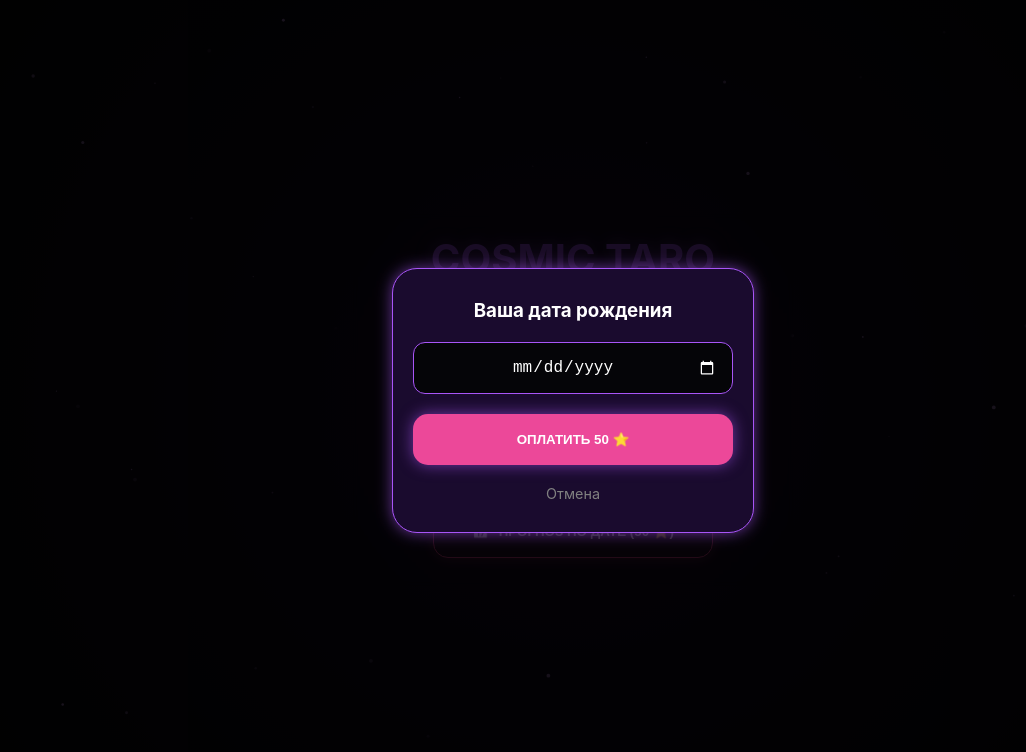
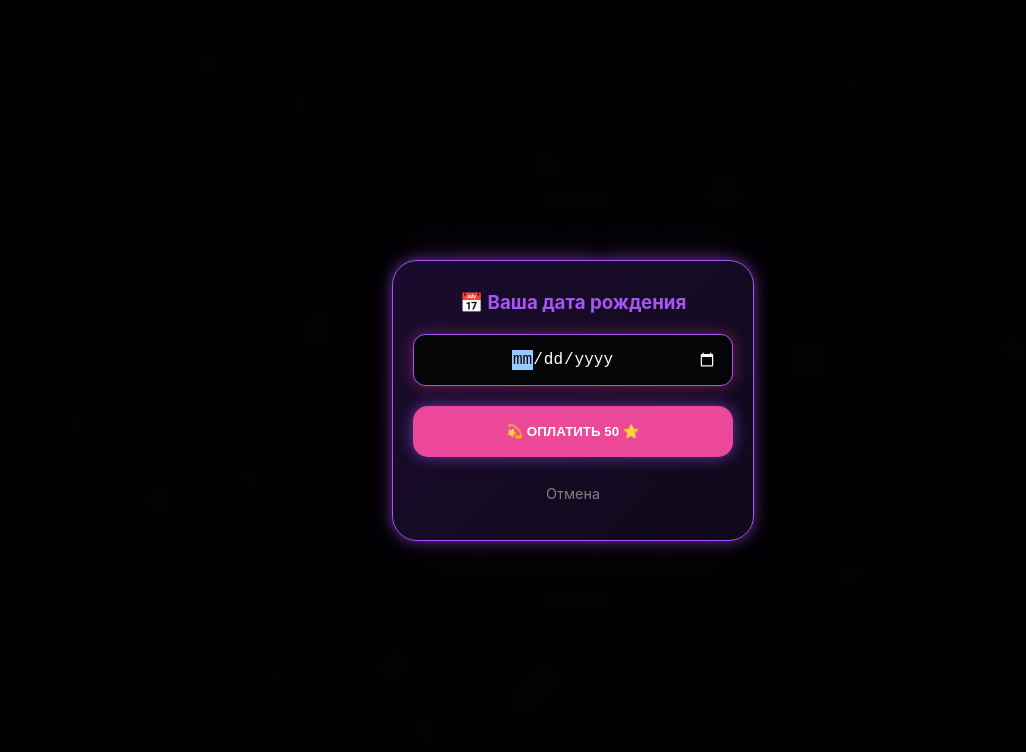
Before and after one commit to DShakoid/cosmic-taro-tma, a plain HTML site: page index.html in a window 1280 px wide. Both pictures are taken after a click on the button "Прогноз по дате рождения". Shown: the top 752 px of the page, without its empty margins (67-1093 px from the left). Drawn offline with Linux system fonts and the light colour scheme.

Commit message:
Update index.html

```diff
--- a/index.html
+++ b/index.html
@@ -4,23 +4,27 @@
     <meta charset="UTF-8">
     <meta name="viewport" content="width=device-width, initial-scale=1.0, viewport-fit=cover">
     <link rel="icon" type="image/png" href="icon_cosmic_taro128.png">
+    <link rel="preload" as="image" href="icon_cosmic_taro128.png">
     <title>Cosmic Tarot - Welcome</title>
     <style>
         :root {
             --purp: #a855f7;
+            --pink: #ec4899;
             --bg: #050508;
             --neon-purp: 0 0 15px rgba(168, 85, 247, 0.6);
+            --neon-pink: 0 0 15px rgba(236, 72, 153, 0.4);
         }
         body {
             margin: 0;
             background: var(--bg);
             color: white;
-            font-family: -apple-system, sans-serif;
+            font-family: -apple-system, BlinkMacSystemFont, "Segoe UI", Roboto, sans-serif;
             display: flex;
             align-items: center;
             justify-content: center;
             height: 100vh;
             overflow: hidden;
+            position: relative;
         }
 
         .stars {
@@ -50,26 +54,43 @@
             align-items: center;
             backdrop-filter: blur(2px);
             -webkit-backdrop-filter: blur(2px);
+            animation: fadeInUp 0.8s cubic-bezier(0.23, 1, 0.32, 1);
+        }
+
+        @keyframes fadeInUp {
+            from {
+                opacity: 0;
+                transform: translateY(30px);
+            }
+            to {
+                opacity: 1;
+                transform: translateY(0);
+            }
         }
 
         h1 {
             font-size: 2.5rem;
-            color: var(--purp);
+            background: linear-gradient(135deg, var(--purp) 0%, var(--pink) 100%);
+            -webkit-background-clip: text;
+            background-clip: text;
+            color: transparent;
             text-shadow: var(--neon-purp);
             margin-bottom: 5px;
             margin-top: 0;
+            letter-spacing: 2px;
         }
 
         .subtitle {
             margin-bottom: 30px;
             opacity: 0.8;
             font-size: 0.9rem;
+            color: #c4b5fd;
         }
 
         .btn {
             box-sizing: border-box;
             width: 280px;
-            padding: 18px; /* Чуть уменьшил для баланса */
+            padding: 18px;
             margin: 8px 0;
             background: rgba(168, 85, 247, 0.1);
             border: 1px solid var(--purp);
@@ -77,7 +98,7 @@
             border-radius: 15px;
             text-decoration: none;
             font-weight: bold;
-            transition: all 0.3s ease;
+            transition: all 0.3s cubic-bezier(0.23, 1, 0.32, 1);
             box-shadow: var(--neon-purp);
             display: flex;
             align-items: center;
@@ -85,15 +106,50 @@
             gap: 10px;
             cursor: pointer;
             outline: none;
+            position: relative;
+            overflow: hidden;
         }
 
-        /* Стили для инпута даты */
+        .btn::before {
+            content: '';
+            position: absolute;
+            top: 50%;
+            left: 50%;
+            width: 0;
+            height: 0;
+            border-radius: 50%;
+            background: rgba(255, 255, 255, 0.1);
+            transform: translate(-50%, -50%);
+            transition: width 0.6s, height 0.6s;
+        }
+
+        .btn:active::before {
+            width: 300px;
+            height: 300px;
+        }
+
+        .btn:active {
+            transform: scale(0.97);
+        }
+
+        .btn:hover {
+            background: rgba(168, 85, 247, 0.2);
+            box-shadow: 0 0 20px rgba(168, 85, 247, 0.8);
+        }
+
         input[type="date"] {
             appearance: none;
             -webkit-appearance: none;
-            color-scheme: dark; /* Делает иконку календаря светлой */
+            color-scheme: dark;
             font-size: 1rem;
             text-align: center;
+            cursor: pointer;
+        }
+
+        input[type="date"]:focus {
+            outline: none;
+            border-color: var(--pink);
+            box-shadow: var(--neon-pink);
         }
 
         #date-modal {
@@ -101,16 +157,23 @@
             position: fixed;
             top: 0; left: 0;
             width: 100%; height: 100%;
-            background: rgba(0,0,0,0.85);
+            background: rgba(0,0,0,0.9);
+            backdrop-filter: blur(8px);
             z-index: 100;
             align-items: center;
             justify-content: center;
             padding: 20px;
             box-sizing: border-box;
+            animation: fadeIn 0.3s ease;
+        }
+
+        @keyframes fadeIn {
+            from { opacity: 0; }
+            to { opacity: 1; }
         }
 
         .modal-content {
-            background: #1a0b2e;
+            background: linear-gradient(135deg, #1a0b2e 0%, #0f0a1a 100%);
             padding: 30px 20px;
             border-radius: 25px;
             border: 1px solid var(--purp);
@@ -118,21 +181,61 @@
             width: 100%;
             max-width: 320px;
             box-shadow: var(--neon-purp);
+            animation: slideUp 0.3s cubic-bezier(0.23, 1, 0.32, 1);
         }
+
+        @keyframes slideUp {
+            from {
+                opacity: 0;
+                transform: translateY(30px);
+            }
+            to {
+                opacity: 1;
+                transform: translateY(0);
+            }
+        }
+
         .btn.disabled {
-    opacity: 0.5; /* Слегка увеличил прозрачность для читаемости */
-    box-shadow: none !important; /* Убираем неоновое свечение */
-    border-color: #444 !important; /* Делаем границу темно-серой */
-    color: #888; /* Цвет текста делаем тусклым */
-    cursor: not-allowed;
-    filter: grayscale(1); /* Делает иконку ᚱ серой */
-    background: rgba(255, 255, 255, 0.05); /* Совсем слабый фон */
-}
+            opacity: 0.6;
+            box-shadow: none !important;
+            border-color: #444 !important;
+            color: #888;
+            cursor: not-allowed;
+            filter: grayscale(0.5);
+            background: rgba(255, 255, 255, 0.03);
+            transform: none !important;
+        }
 
-/* Убираем эффект блика для неактивной кнопки */
-.btn.disabled::after {
-    display: none;
-}
+        .btn.disabled:active {
+            transform: none !important;
+        }
+
+        .btn.disabled::before {
+            display: none;
+        }
+
+        .close-btn {
+            color: gray;
+            margin-top: 20px;
+            cursor: pointer;
+            font-size: 0.9rem;
+            transition: color 0.3s ease;
+            padding: 8px;
+        }
+
+        .close-btn:hover {
+            color: white;
+        }
+
+        /* Анимация для кнопки donate */
+        @keyframes pulse {
+            0%, 100% { box-shadow: 0 0 15px rgba(236, 72, 153, 0.4); }
+            50% { box-shadow: 0 0 25px rgba(236, 72, 153, 0.8); }
+        }
+
+        .btn[style*="ec4899"] {
+            animation: pulse 2s infinite;
+        }
     </style>
 </head>
 <body>
@@ -143,47 +246,59 @@
         <h1>COSMIC TARO</h1>
         <p class="subtitle">Выберите инструмент предсказания</p>
 
-        <a href="taro/index.html" class="btn">
+        <a href="/taro/index.html" class="btn" aria-label="Перейти к картам Таро">
             <span>🔮</span> КАРТЫ ТАРО
         </a>
 
-        <div class="btn disabled">
+        <div class="btn disabled" aria-disabled="true" aria-label="Руны в разработке">
             <span>ᚱ</span> РУНЫ (СКОРО)
         </div>
 
-        <button onclick="openDateModal()" class="btn" style="background: rgba(236, 72, 153, 0.1); border-color: #ec4899; box-shadow: 0 0 15px rgba(236, 72, 153, 0.4);">
+        <button onclick="openDateModal()" class="btn" aria-label="Прогноз по дате рождения" style="background: rgba(236, 72, 153, 0.1); border-color: #ec4899; box-shadow: 0 0 15px rgba(236, 72, 153, 0.4);">
             <span>📅</span> ПРОГНОЗ ПО ДАТЕ (50 ⭐)
         </button>
     </div>
 
     <div id="date-modal" onclick="if(event.target === this) closeDateModal()">
         <div class="modal-content">
-            <h3 style="margin-top: 0; margin-bottom: 20px;">Ваша дата рождения</h3>
-            <input type="date" id="birth-date" style="width: 100%; padding: 15px; border-radius: 12px; border: 1px solid var(--purp); background: #050508; color: white; margin-bottom: 20px; box-sizing: border-box;">
+            <h3 style="margin-top: 0; margin-bottom: 20px; color: var(--purp);">📅 Ваша дата рождения</h3>
+            <input type="date" id="birth-date"
+                   placeholder="ДД.ММ.ГГГГ"
+                   max="2026-12-31"
+                   min="1900-01-01"
+                   style="width: 100%; padding: 15px; border-radius: 12px; border: 1px solid var(--purp); background: #050508; color: white; margin-bottom: 20px; box-sizing: border-box; font-size: 1rem;">
 
-            <button onclick="processPayment()" class="btn" style="width: 100%; margin: 0; background: #ec4899; border: none;">ОПЛАТИТЬ 50 ⭐</button>
+            <button onclick="processPayment()" class="btn" style="width: 100%; margin: 0; background: #ec4899; border: none; animation: none;">
+                💫 ОПЛАТИТЬ 50 ⭐
+            </button>
 
-            <div onclick="closeDateModal()" style="color: gray; margin-top: 20px; cursor: pointer; font-size: 0.9rem;">Отмена</div>
+            <div onclick="closeDateModal()" class="close-btn">Отмена</div>
         </div>
     </div>
 
     <script src="https://telegram.org/js/telegram-web-app.js"></script>
     <script>
         const tg = window.Telegram?.WebApp;
+        let isPaying = false;
 
         if (tg) {
             tg.ready();
             tg.expand();
-            // Проверка на поддержку методов перед вызовом
             if (tg.setHeaderColor) tg.setHeaderColor('#050508');
             if (tg.setBackgroundColor) tg.setBackgroundColor('#050508');
         }
 
-        // --- CANVAS (без изменений) ---
+        // --- CANVAS СВЕТЛЯЧКИ (улучшенная версия) ---
         const canvas = document.getElementById('fireflies-canvas');
         const ctx = canvas.getContext('2d');
         let width, height, fireflies = [];
-        const config = { quantity: 50, size: { min: 0.5, max: 2 }, speed: { min: 0.1, max: 0.5 }, color: '#d4a1f9' };
+        const config = {
+            quantity: 60,
+            size: { min: 1, max: 3 },
+            speed: { min: 0.2, max: 0.6 },
+            color: '#d4a1f9',
+            glow: true
+        };
 
         function setCanvasSize() {
             width = canvas.width = window.innerWidth;
@@ -191,27 +306,34 @@
         }
 
         class Firefly {
-            constructor() { this.init(); }
+            constructor() {
+                this.init();
+            }
             init() {
                 this.x = Math.random() * width;
                 this.y = Math.random() * height;
                 this.r = Math.random() * (config.size.max - config.size.min) + config.size.min;
                 this.vx = (Math.random() - 0.5) * config.speed.max;
                 this.vy = (Math.random() - 0.5) * config.speed.max;
-                this.alpha = Math.random() * 0.5 + 0.1;
-                this.fadeRate = Math.random() * 0.01 + 0.005;
+                this.alpha = Math.random() * 0.5 + 0.2;
+                this.fadeRate = Math.random() * 0.01 + 0.003;
             }
             draw() {
+                ctx.save();
+                ctx.shadowBlur = config.glow ? 10 : 0;
+                ctx.shadowColor = config.color;
                 ctx.globalAlpha = this.alpha;
                 ctx.beginPath();
                 ctx.arc(this.x, this.y, this.r, 0, Math.PI * 2, false);
                 ctx.fillStyle = config.color;
                 ctx.fill();
+                ctx.restore();
             }
             update() {
-                this.x += this.vx; this.y += this.vy;
+                this.x += this.vx;
+                this.y += this.vy;
                 this.alpha += this.fadeRate;
-                if (this.alpha > 0.8 || this.alpha < 0.05) this.fadeRate = -this.fadeRate;
+                if (this.alpha > 0.8 || this.alpha < 0.1) this.fadeRate = -this.fadeRate;
                 if (this.x > width + this.r) this.x = -this.r;
                 else if (this.x < -this.r) this.x = width + this.r;
                 if (this.y > height + this.r) this.y = -this.r;
@@ -221,58 +343,126 @@
 
         function animate() {
             ctx.clearRect(0, 0, width, height);
-            fireflies.forEach(f => { f.update(); f.draw(); });
+            fireflies.forEach(f => {
+                f.update();
+                f.draw();
+            });
             requestAnimationFrame(animate);
         }
 
+        function initFireflies() {
+            fireflies = [];
+            for(let i = 0; i < config.quantity; i++) {
+                fireflies.push(new Firefly());
+            }
+        }
+
         setCanvasSize();
-        for(let i=0; i<config.quantity; i++) fireflies.push(new Firefly());
+        initFireflies();
         animate();
-        window.addEventListener('resize', setCanvasSize);
 
-        // --- ЛОГИКА МОДАЛКИ ---
+        window.addEventListener('resize', () => {
+            setCanvasSize();
+            initFireflies();
+        });
+
+        // --- ЛОГИКА МОДАЛКИ С БЛОКИРОВКОЙ ---
         function openDateModal() {
             document.getElementById('date-modal').style.display = 'flex';
+            // Фокус на инпут для удобства
+            setTimeout(() => {
+                document.getElementById('birth-date').focus();
+            }, 100);
         }
 
         function closeDateModal() {
             document.getElementById('date-modal').style.display = 'none';
+            isPaying = false; // Сброс флага при закрытии
         }
 
         async function processPayment() {
+            if (isPaying) return;
+
             const birthDate = document.getElementById('birth-date').value;
             if (!birthDate) {
-                if (tg?.showAlert) tg.showAlert("Пожалуйста, выберите дату");
-                else alert("Пожалуйста, выберите дату");
+                if (tg?.showAlert) {
+                    tg.showAlert("Пожалуйста, выберите дату рождения");
+                } else {
+                    alert("Пожалуйста, выберите дату рождения");
+                }
                 return;
             }
 
+            // Валидация возраста
+            const today = new Date();
+            const birth = new Date(birthDate);
+            let age = today.getFullYear() - birth.getFullYear();
+            const monthDiff = today.getMonth() - birth.getMonth();
+            if (monthDiff < 0 || (monthDiff === 0 && today.getDate() < birth.getDate())) {
+                age--;
+            }
+
+            if (age < 13) {
+                if (tg?.showAlert) {
+                    tg.showAlert("Сервис доступен пользователям старше 13 лет");
+                } else {
+                    alert("Сервис доступен пользователям старше 13 лет");
+                }
+                return;
+            }
+
+            isPaying = true;
+
+            // Демо-режим (тестовая дата)
             if (birthDate === "2026-01-01") {
                 localStorage.setItem('userBirthDate', birthDate);
-                window.location.href = 'taro/index.html?mode=birthday';
+                window.location.href = '/taro/index.html?mode=birthday';
                 return;
             }
 
             try {
                 const res = await fetch('/api/get-invoice?type=birthday');
                 const data = await res.json();
+
                 if (tg?.openInvoice && data.url) {
                     tg.openInvoice(data.url, (status) => {
                         if (status === 'paid') {
                             localStorage.setItem('userBirthDate', birthDate);
-                            window.location.href = 'taro/index.html?mode=birthday';
+                            window.location.href = '/taro/index.html?mode=birthday';
+                        } else {
+                            isPaying = false;
                         }
                     });
                 } else {
-                    // Если тестим в браузере
-                    console.log("Invoice URL:", data.url);
-                    alert("Оплата инициирована (только в Telegram)");
+                    // Для тестирования в браузере
+                    console.log("Demo mode - Invoice URL:", data.url);
+                    alert("Демо-режим: оплата доступна только в Telegram");
+                    isPaying = false;
                 }
             } catch (e) {
-                if (tg?.showAlert) tg.showAlert("Ошибка оплаты");
-                else console.error(e);
+                console.error("Payment error:", e);
+                if (tg?.showAlert) {
+                    tg.showAlert("Ошибка при инициализации оплаты. Попробуйте позже.");
+                } else {
+                    alert("Ошибка при инициализации оплаты. Попробуйте позже.");
+                }
+                isPaying = false;
             }
         }
+
+        // Защита от случайного закрытия модалки при клике на контент
+        document.getElementById('date-modal').addEventListener('click', function(e) {
+            if (e.target === this) {
+                closeDateModal();
+            }
+        });
+
+        // Enter на инпуте
+        document.getElementById('birth-date').addEventListener('keypress', function(e) {
+            if (e.key === 'Enter') {
+                processPayment();
+            }
+        });
     </script>
 </body>
 </html>
```
